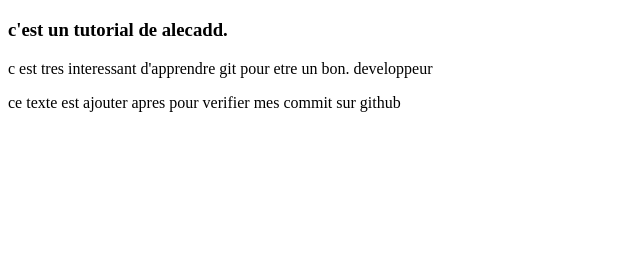
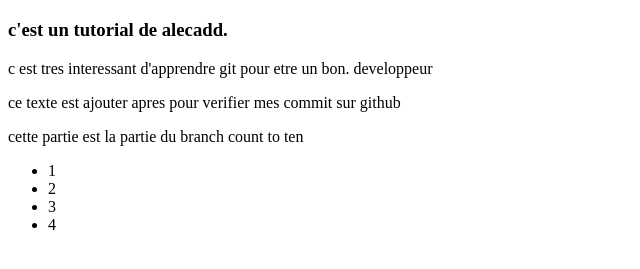
Before and after one commit to salamniass/git_tuto, a plain HTML site: page index.html in a window 1280 px wide. Shown: the part 61-330 px from the top of the page, without its empty margins (0-640 px from the left). Drawn offline with Linux system fonts and the light colour scheme.

Commit message:
conter jusqu a 4

```diff
--- a/index.html
+++ b/index.html
@@ -11,5 +11,12 @@
   <h3>c'est un tutorial de alecadd.</h3>
   <p>c est tres interessant d'apprendre git pour etre un bon. developpeur</p>
   <p>ce texte est ajouter apres pour verifier mes commit sur github</p>
+  <p>cette partie est la partie du branch count to ten</p>
+  <ul>
+    <li>1</li>
+    <li>2</li>
+    <li>3</li>
+    <li>4</li>
+  </ul>
 </body>
 </html>
```
Also changed, not shown: salam.scss (added).
